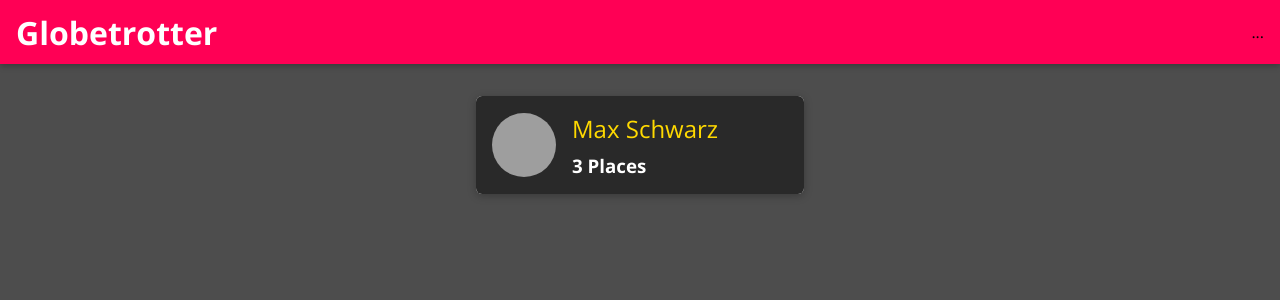
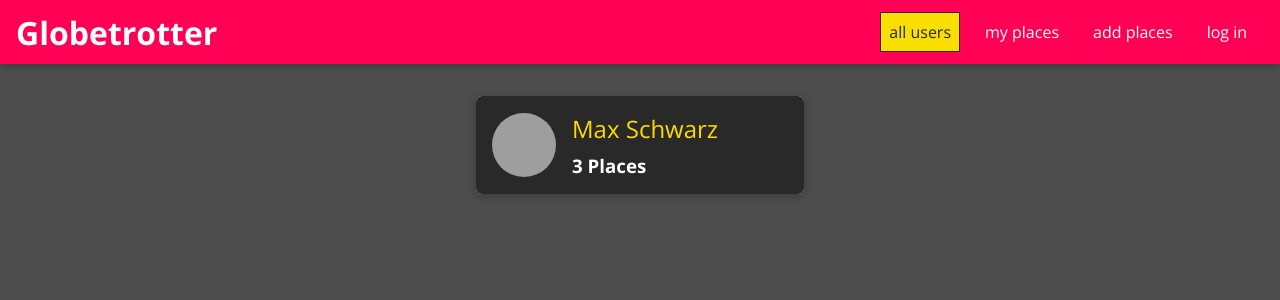
Before and after one commit to mxmilian/globetrotter, a React (Create React App) app: page / in a window 1280 px wide. Shown: the top 300 px of the page. Built offline with nearby package versions, Linux system fonts and the light colour scheme; grey boxes are pictures that could not be loaded.

Commit message:
Add portals and side bar

```diff
--- a/public/index.html
+++ b/public/index.html
@@ -3,13 +3,11 @@
   <head>
     <meta charset="utf-8" />
     <meta name="viewport" content="width=device-width, initial-scale=1" />
-    <meta
-      name="description"
-      content="Web site created using create-react-app"
-    />
+    <meta name="description" content="Web site created using create-react-app" />
     <title>React App</title>
   </head>
   <body>
+    <div id="drawer-hook"></div>
     <div id="root"></div>
   </body>
 </html>
--- a/src/shared/components/Navigation/MainNavigation.js
+++ b/src/shared/components/Navigation/MainNavigation.js
@@ -1,11 +1,23 @@
-import React from 'react';
+import React, { useState } from 'react';
 import { Link } from 'react-router-dom';
 import MainHeader from 'shared/components/Navigation/MainHeader';
 
 import './MainNavigation.css';
+import NavLinks from 'shared/components/Navigation/NavLinks';
+import SideDrawer from 'shared/components/Navigation/SideDrawer';
 
 const MainNavigation = props => {
+  const [drawerIsOpen, setDrawerIsOpen] = useState(false);
+
   return (
+    <>
+      {drawerIsOpen && (
+        <SideDrawer>
+          <nav className="main-navigation__drawer-nav">
+            <NavLinks />
+          </nav>
+        </SideDrawer>
+      )}
       <MainHeader>
         <button className="main-navigation__menu-btn">
           <span />
@@ -15,8 +27,11 @@ const MainNavigation = props => {
         <h1 className="main-navigation__title">
           <Link to="/">Globetrotter</Link>
         </h1>
-      <nav>...</nav>
+        <nav className="main-navigation__header-nav">
+          <NavLinks />
+        </nav>
       </MainHeader>
+    </>
   );
 };
 
--- /dev/null
+++ b/src/shared/components/Navigation/NavLinks.css
@@ -0,0 +1,76 @@
+.nav-links {
+  list-style: none;
+  margin: 0;
+  padding: 0;
+  width: 100%;
+  height: 100%;
+  display: flex;
+  flex-direction: column;
+  justify-content: center;
+  align-items: center;
+}
+
+.nav-links li {
+  margin: 1rem;
+}
+
+.nav-links a {
+  border: 1px solid transparent;
+  color: #292929;
+  text-decoration: none;
+  padding: 0.5rem;
+}
+
+.nav-links a:hover,
+.nav-links a:active,
+.nav-links a.active {
+  background: #f8df00;
+  border-color: #292929;
+  color: #292929;
+}
+
+.nav-links button {
+  cursor: pointer;
+  border: 1px solid #292929;
+  color: #292929;
+  background: transparent;
+  padding: 0.5rem;
+  font: inherit;
+}
+
+.nav-links button:focus {
+  outline: none;
+}
+
+.nav-links button:hover,
+.nav-links button:active {
+  background: #292929;
+  color: white;
+}
+
+@media (min-width: 768px) {
+  .nav-links {
+    flex-direction: row;
+  }
+
+  .nav-links li {
+    margin: 0 0.5rem;
+  }
+
+  .nav-links a {
+    color: white;
+    text-decoration: none;
+  }
+
+  .nav-links button {
+    border: 1px solid white;
+    color: white;
+    background: transparent;
+  }
+
+  .nav-links button:hover,
+  .nav-links button:active {
+    background: #f8df00;
+    color: #292929;
+  }
+}
--- a/src/shared/components/Navigation/NavLinks.js
+++ b/src/shared/components/Navigation/NavLinks.js
@@ -0,0 +1,25 @@
+import React from 'react';
+import { NavLink } from 'react-router-dom';
+
+import './NavLinks.css';
+
+const NavLinks = () => {
+  return(
+      <ul className="nav-links">
+          <li>
+              <NavLink to="/" exact>all users</NavLink>
+          </li>
+          <li>
+              <NavLink to="/u1/places">my places</NavLink>
+          </li>
+          <li>
+              <NavLink to="/places/new">add places</NavLink>
+          </li>
+          <li>
+              <NavLink to="/auth">log in</NavLink>
+          </li>
+      </ul>
+  );
+};
+
+export default NavLinks;
--- /dev/null
+++ b/src/shared/components/Navigation/SideDrawer.css
@@ -0,0 +1,10 @@
+.side-drawer {
+  position: fixed;
+  left: 0;
+  top: 0;
+  z-index: 100;
+  height: 100vh;
+  width: 70%;
+  background: white;
+  box-shadow: 0 2px 8px rgba(0, 0, 0, 0.26);
+}
--- a/src/shared/components/Navigation/SideDrawer.js
+++ b/src/shared/components/Navigation/SideDrawer.js
@@ -0,0 +1,12 @@
+import React from 'react';
+import ReactDOM from 'react-dom';
+
+import './SideDrawer.css';
+
+const SideDrawer = props => {
+  const content = <aside className="side-drawer">{props.children}</aside>;
+
+  return ReactDOM.createPortal(content, document.getElementById('drawer-hook'));
+};
+
+export default SideDrawer;
```
Lines whose indentation alone changed are shown as unchanged.
